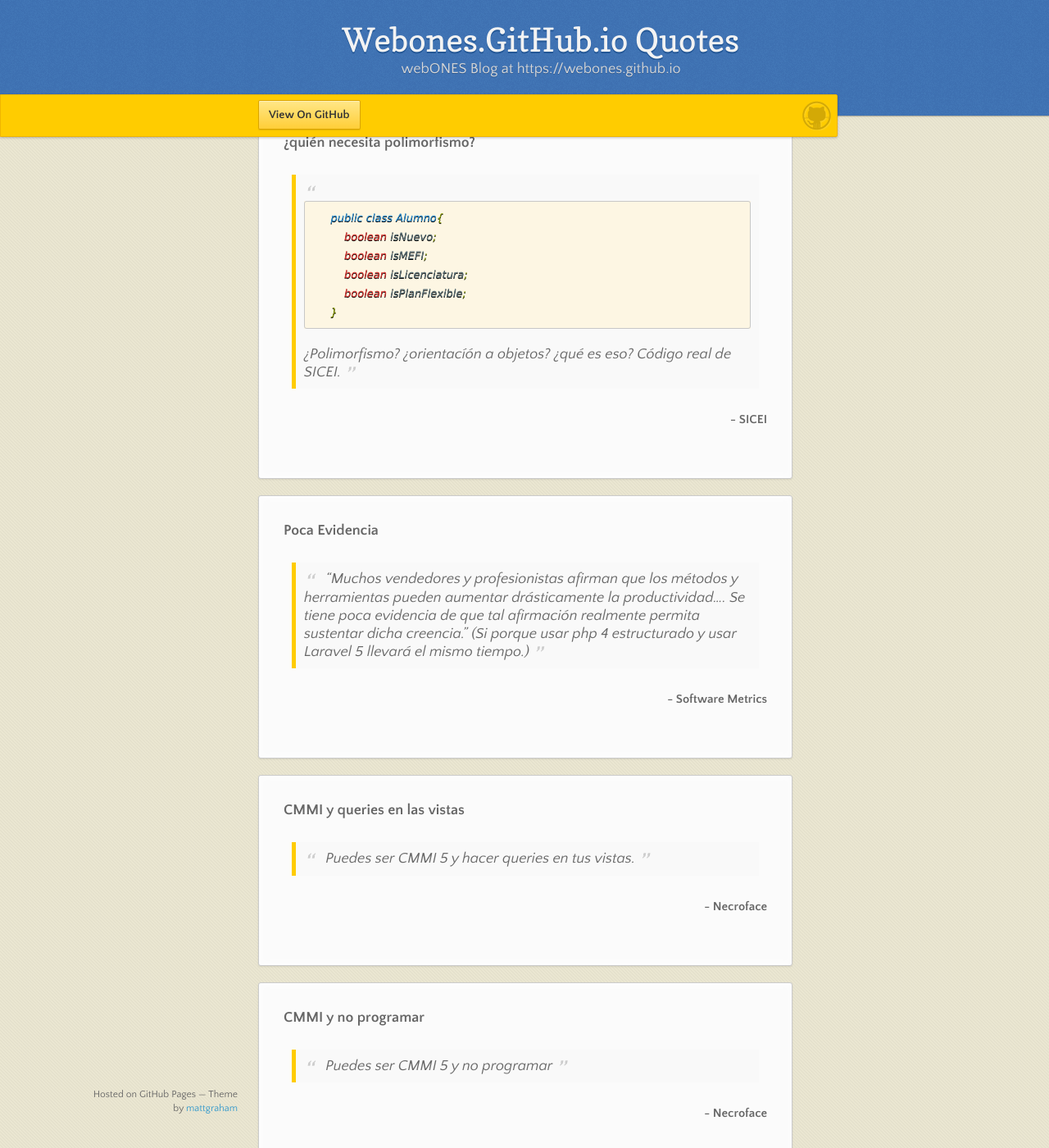
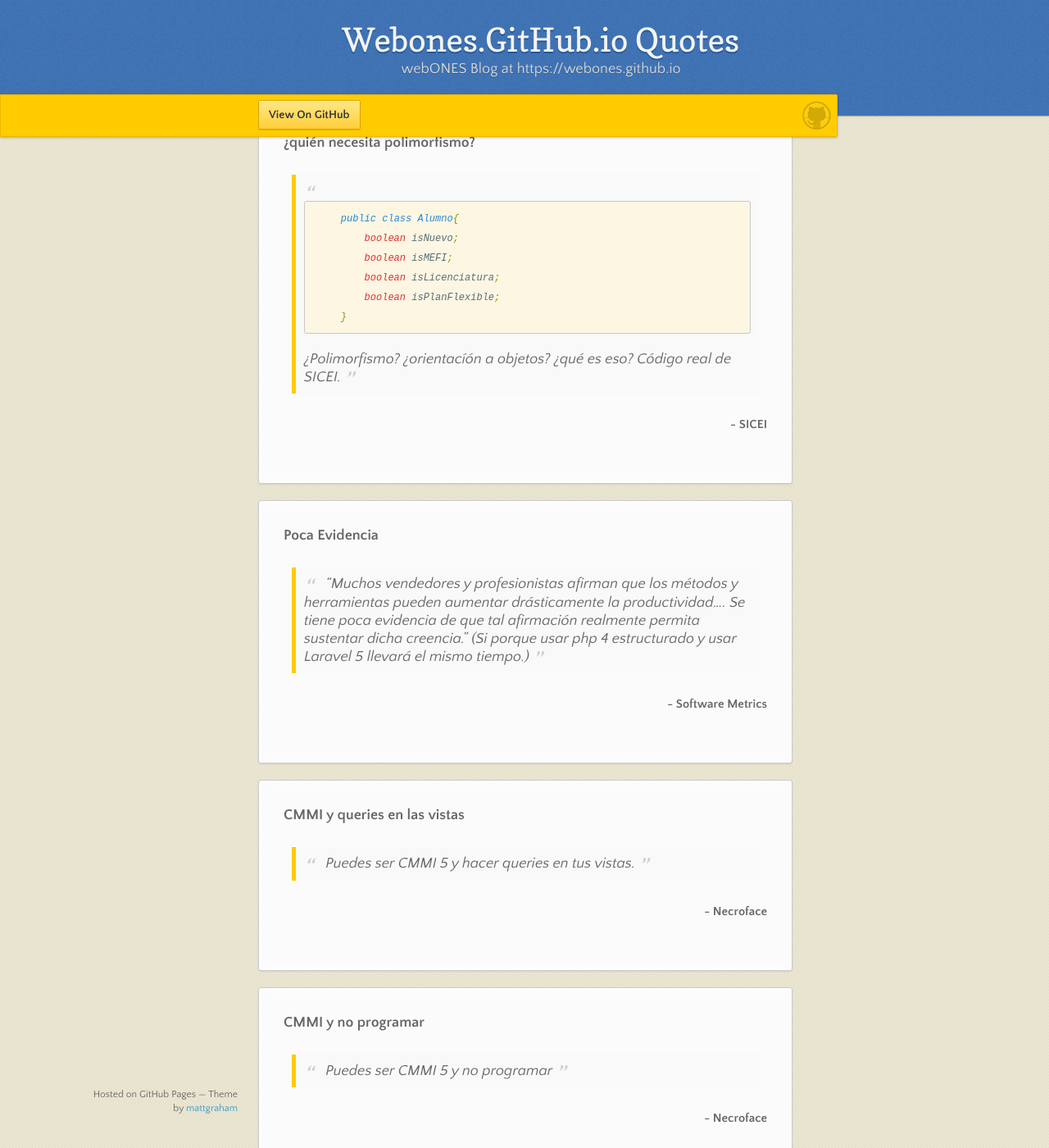
Before and after one commit to webONES/webONES.github.io, a Jekyll site: the page built from index.html, in a window 1280 px wide and 1400 px high, scrolled down 378 px. Shown: the whole window at 82% size. Built offline with Jekyll 4.4.1, drawn with Linux system fonts in a browser that asks for light colours; nearby versions of some CDN libraries; the list of posts is cut into pages by our own code.

Commit message:
code styles

```diff
--- a/stylesheets/styles.css
+++ b/stylesheets/styles.css
@@ -582,10 +582,10 @@
 }
 
 code {
-  font-family: "Lucida Sans", Monaco, Bitstream Vera Sans Mono, Lucida Console, Terminal;
-  font-size: 13px;
+  /*font-family: "Lucida Sans", Monaco, Bitstream Vera Sans Mono, Lucida Console, Terminal;*/
+  font-size: 12px;
   color: #efefef;
-  text-shadow: 0px 1px 0px #000;
+  /*text-shadow: 0px 1px 0px #000;*/
   margin: 0 4px;
   padding: 2px 6px;
   /*background: #333;*/
```
